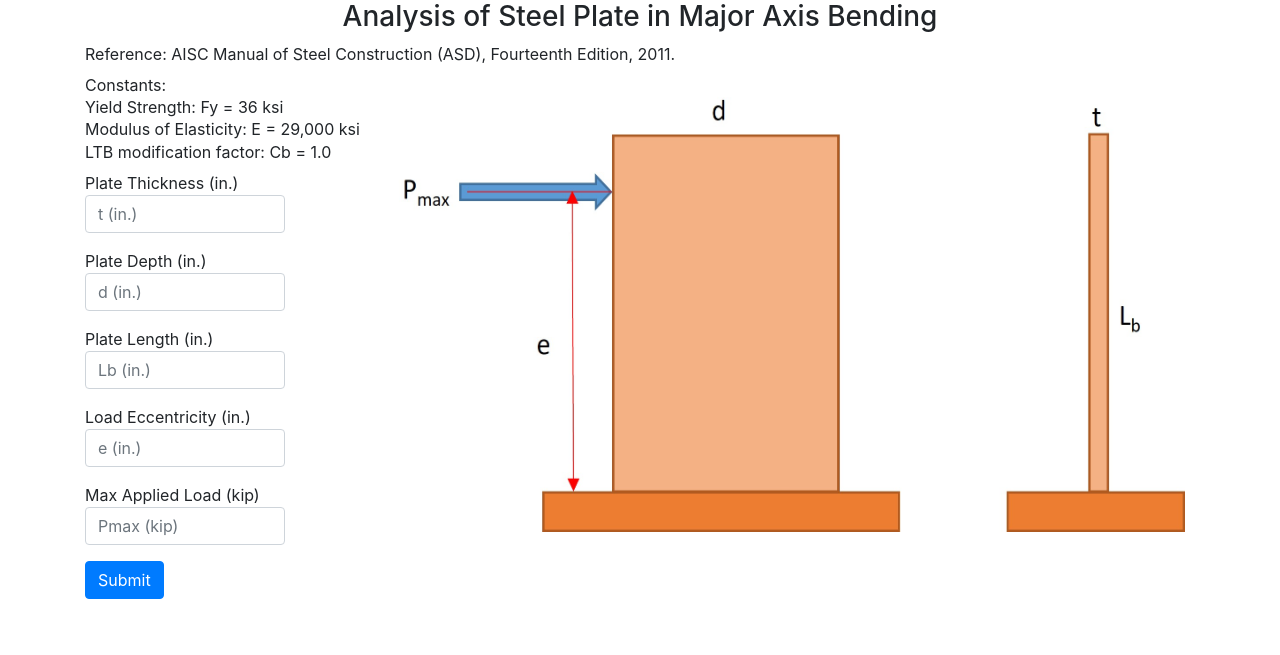
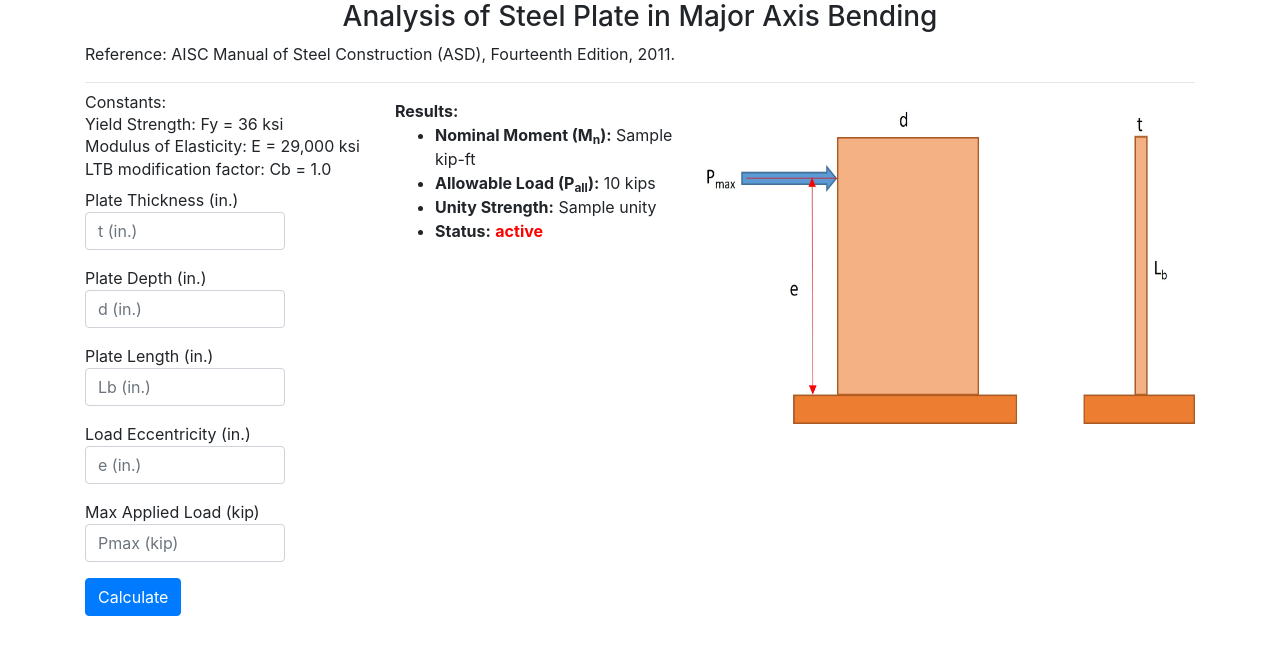
Before and after one commit to gxp1932/plate-bending, a Flask app: template webapp/templates/major.html in a window 1280 px wide. Shown: the part 56-711 px from the top of the page. Run offline with Flask 3, Linux system fonts and the light colour scheme; the template is opened without the code that fills it: most values are stand-ins (such as "Sample title", 1, 10 or a date in 2020); some libraries are stand-ins or nearby versions.

Commit message:
Added results to minor and major pages.

```diff
--- a/webapp/templates/major.html
+++ b/webapp/templates/major.html
@@ -5,15 +5,38 @@
 <form method="POST">
     <h3 align="center">Analysis of Steel Plate in Major Axis Bending</h3>
     <p> Reference: AISC Manual of Steel Construction (ASD), Fourteenth Edition, 2011. </p>
+    <hr>
+    <div style="float: right; margin-right: 0px; margin-bottom: 0px; width: 800px;">
     <img
             style="float: right;
-            margin-right: 10px;
-            margin-bottom: 10px;
+            margin-right: 0px;
+            margin-bottom: 0px;
             margin-top: 0px;"
   src="/static/images/major_axis_image.jpg"
   alt="Major Axis Bending Figure"
-  width="800"
-  height="450" />
+  width="500"
+  height="325" />
+
+    {% if results %}
+
+    {% if results.error %}
+        <p>{{ results.error }}</p>
+    {% else %}
+        <p style="margin-bottom: 0;"><strong>Results:</strong></p>
+        <ul>
+            <li><strong>Nominal Moment (M<sub>n</sub>):</strong> {{ results.Mn }} kip-ft</li>
+            <li><strong>Allowable Load (P<sub>all</sub>):</strong> {{ results.P_all }} kips</li>
+            <li><strong>Unity Strength:</strong> {{ results.Unity }}</li>
+            <li><strong>Status:</strong>
+                <span style="color: {% if results.Status|trim == 'Pass' %}green{% else %}red{% endif %};
+                              font-weight: bold;">
+                    {{ results.Status }}
+                </span>
+            </li>
+        </ul>
+    {% endif %}
+{% endif %}
+    </div>
     <p style="line-height: .4;"> Constants: </p>
     <p style="line-height: .4;"> Yield Strength: Fy = 36 ksi</p>
     <p style="line-height: .4;"> Modulus of Elasticity: E = 29,000 ksi</p>
@@ -75,6 +98,8 @@
         />
     </div>
 
-    <button type="submit" onclick = "changeContent()" class="btn btn-primary">Submit</button>
+    <button type="submit" class="btn btn-primary">Calculate</button>
 </form>
+
+
 {% endblock %}
```
Also changed, not shown: webapp/auth.py (+106 -72 lines), webapp/templates/minor.html (+29 -5 lines).
